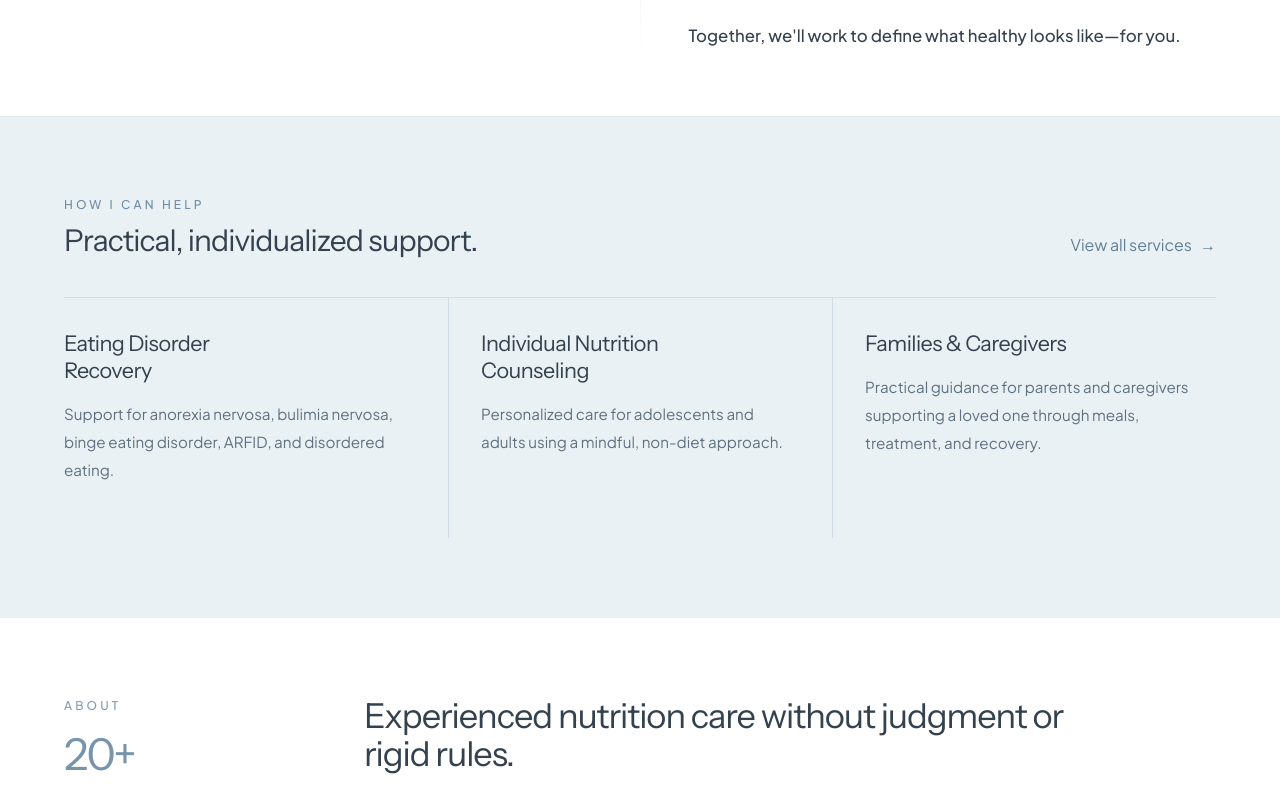
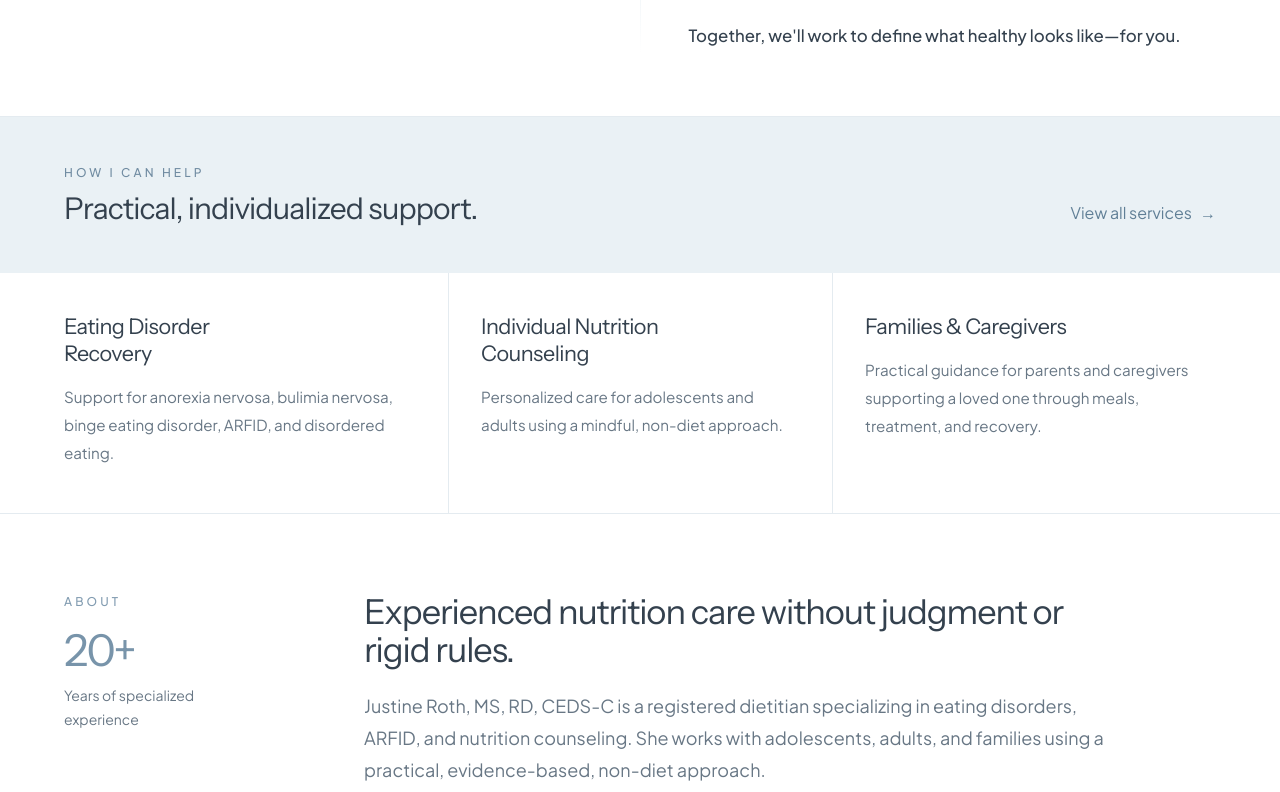
Before and after one commit to justinerothrd/justine-roth-nutrition, a Next.js app: page / in a window 1280 px wide. Shown: the part 509-1301 px from the top of the page. Built offline with nearby package versions, Linux system fonts and the light colour scheme.

Commit message:
Update page.tsx

```diff
--- a/app/page.tsx
+++ b/app/page.tsx
@@ -90,9 +90,10 @@ export default function Home() {
       </section>
 
       {/* Services */}
-      <section className="bg-[#EAF1F5] px-6 py-12 sm:px-8 sm:py-16 lg:px-10 lg:py-20">
-        <div className="mx-auto max-w-6xl">
-          <div className="sm:flex sm:items-end sm:justify-between sm:gap-10">
+      <section className="border-b border-[#E4EBF0] bg-white">
+        {/* Blue heading band */}
+        <div className="bg-[#EAF1F5] px-6 py-9 sm:px-8 sm:py-11 lg:px-10 lg:py-12">
+          <div className="mx-auto max-w-6xl sm:flex sm:items-end sm:justify-between sm:gap-10">
             <div>
               <p className="text-[0.68rem] font-medium uppercase tracking-[0.2em] text-[#718CA2] sm:text-xs sm:tracking-[0.26em]">
                 How I Can Help
@@ -111,12 +112,15 @@ export default function Home() {
               <span aria-hidden="true">→</span>
             </Link>
           </div>
+        </div>
 
-          <div className="mt-8 border-t border-[#CFDCE5] sm:mt-10 md:grid md:grid-cols-3">
+        {/* Service list */}
+        <div className="px-6 sm:px-8 lg:px-10">
+          <div className="mx-auto max-w-6xl md:grid md:grid-cols-3">
             {services.map((service, index) => (
               <article
                 key={service.title}
-                className={`border-b border-[#CFDCE5] py-7 md:min-h-[240px] md:border-b-0 md:px-8 md:py-8 ${
+                className={`border-b border-[#E4EBF0] py-8 md:min-h-[240px] md:border-b-0 md:px-8 md:py-10 ${
                   index === 0 ? "md:pl-0" : "md:border-l"
                 } ${index === services.length - 1 ? "md:pr-0" : ""}`}
               >
@@ -124,7 +128,7 @@ export default function Home() {
                   {service.title}
                 </h3>
 
-                <p className="mt-4 text-sm leading-7 text-[#5F7180] sm:text-[0.95rem]">
+                <p className="mt-4 text-sm leading-7 text-[#687785] sm:text-[0.95rem]">
                   {service.description}
                 </p>
               </article>
```
